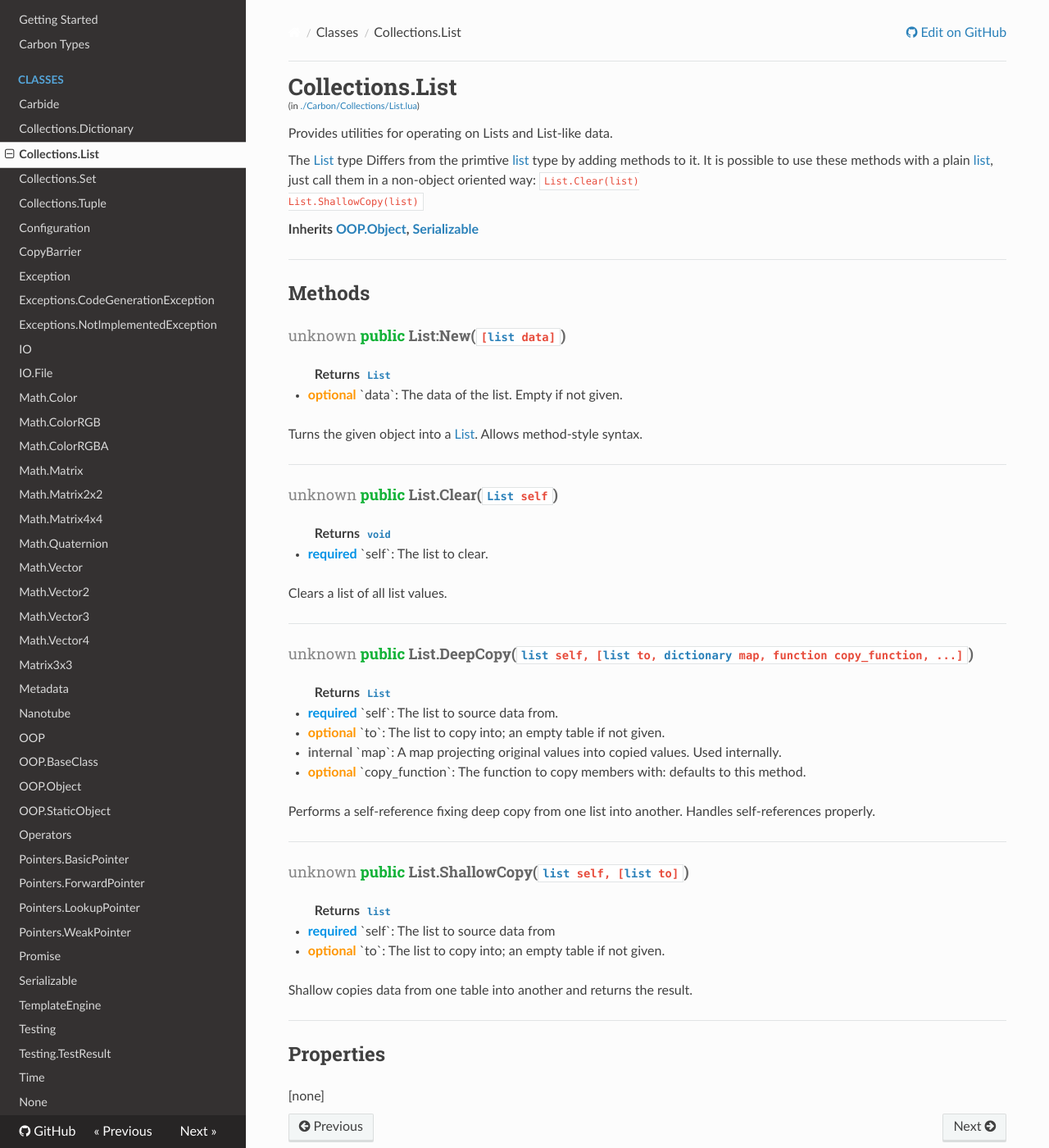
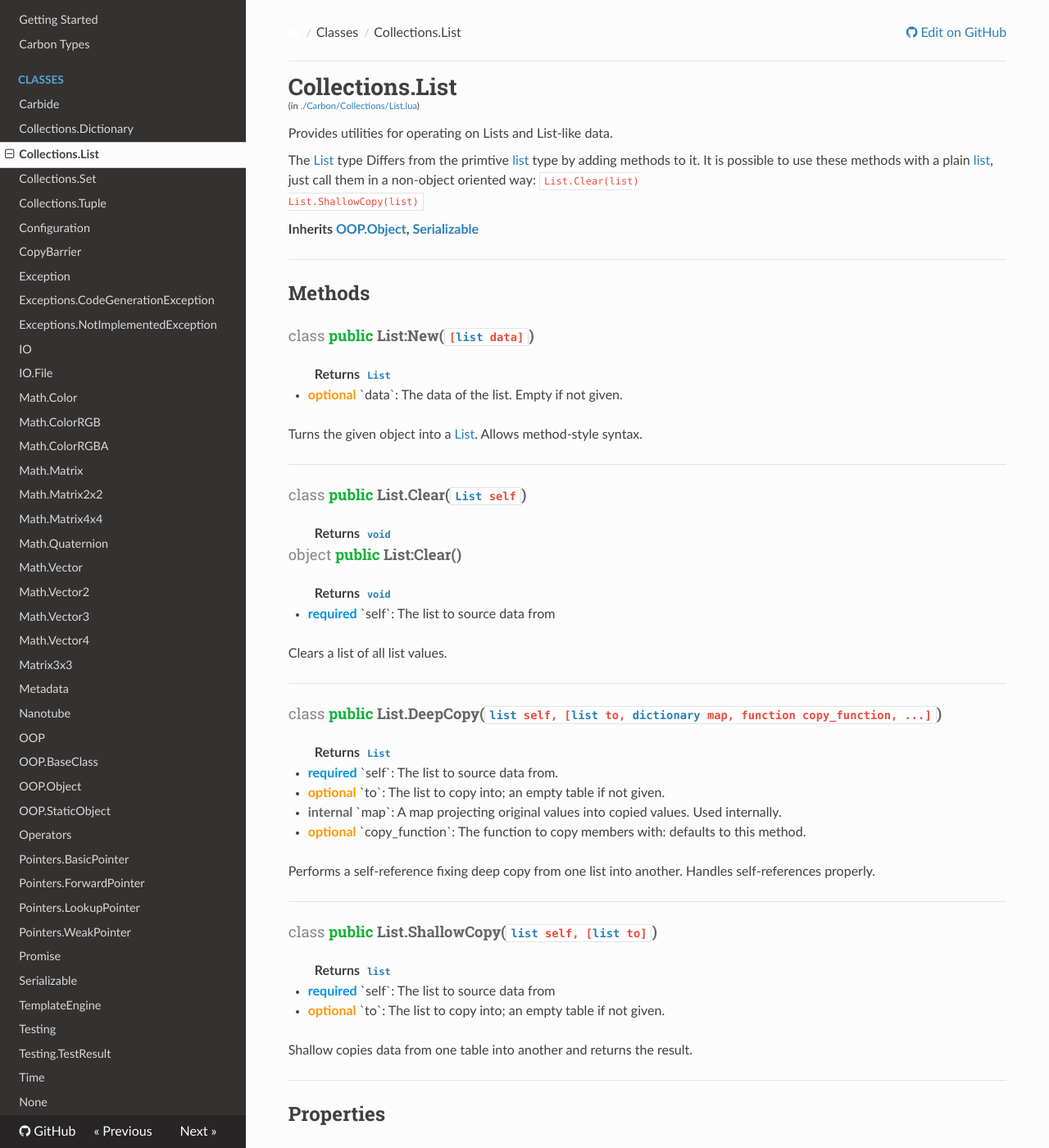
Before and after one commit to lua-carbon/carbon, an MkDocs documentation site: the page built from docs/Classes/Collections.List.md, in a window 1280 px wide and 1400 px high. Shown: the whole window at 82% size. Built offline with MkDocs 1.6.1, drawn with Linux system fonts in a browser that asks for light colours; nearby versions of some CDN libraries; old or Windows-style settings are respelled for this version of MkDocs.

Commit message:
Document macros, improve documentation

```diff
--- a/docs/Classes/Collections.List.md
+++ b/docs/Classes/Collections.List.md
@@ -14,7 +14,7 @@
 
 <hr />
 ## Methods
-<h4 class="method-name"><span class="doc-unknown">unknown</span> <span class="doc-visibility doc-public">public</span> List:New(<code>[<a href="Types#list">list</a> data]</code>)</h4>
+<h4 class="method-name"><span class="doc-scope doc-class">class</span> <span class="doc-visibility doc-public">public</span> List:New(<code>[<a href="Types#list">list</a> data]</code>)</h4>
 <p class="method-returns bold">Returns <code><a href="Classes/Collections.List">List</a></code></p>
 <ul class="doc-arg-list">
 <li><span class="doc-arg-level doc-optional">optional</span>  `data`: The data of the list. Empty if not given.</li>
@@ -23,15 +23,16 @@
 Turns the given object into a <a href="Classes/Collections.List">List</a>.
 Allows method-style syntax.
 <hr/>
-<h4 class="method-name"><span class="doc-unknown">unknown</span> <span class="doc-visibility doc-public">public</span> List.Clear(<code><a href="Classes/Collections.List">List</a> self</code>)</h4>
+<h4 class="method-name"><span class="doc-scope doc-class">class</span> <span class="doc-visibility doc-public">public</span> List.Clear(<code><a href="Classes/Collections.List">List</a> self</code>)</h4>
+<p class="method-returns bold">Returns <code><a href="Types#void">void</a></code></p><h4 class="method-name"><span class="doc-scope doc-object">object</span> <span class="doc-visibility doc-public">public</span> List:Clear()</h4>
 <p class="method-returns bold">Returns <code><a href="Types#void">void</a></code></p>
 <ul class="doc-arg-list">
-<li><span class="doc-arg-level doc-required">required</span>  `self`: The list to clear.</li>
+<li><span class="doc-arg-level doc-required">required</span>  `self`: The list to source data from</li>
 </ul>
 
 Clears a list of all list values.
 <hr/>
-<h4 class="method-name"><span class="doc-unknown">unknown</span> <span class="doc-visibility doc-public">public</span> List.DeepCopy(<code><a href="Types#list">list</a> self, [<a href="Types#list">list</a> to, <a href="Types#dictionary">dictionary</a> map, function copy_function, ...]</code>)</h4>
+<h4 class="method-name"><span class="doc-scope doc-class">class</span> <span class="doc-visibility doc-public">public</span> List.DeepCopy(<code><a href="Types#list">list</a> self, [<a href="Types#list">list</a> to, <a href="Types#dictionary">dictionary</a> map, function copy_function, ...]</code>)</h4>
 <p class="method-returns bold">Returns <code><a href="Classes/Collections.List">List</a></code></p>
 <ul class="doc-arg-list">
 <li><span class="doc-arg-level doc-required">required</span>  `self`: The list to source data from.</li>
@@ -43,7 +44,7 @@
 Performs a self-reference fixing deep copy from one list into another.
 Handles self-references properly.
 <hr/>
-<h4 class="method-name"><span class="doc-unknown">unknown</span> <span class="doc-visibility doc-public">public</span> List.ShallowCopy(<code><a href="Types#list">list</a> self, [<a href="Types#list">list</a> to]</code>)</h4>
+<h4 class="method-name"><span class="doc-scope doc-class">class</span> <span class="doc-visibility doc-public">public</span> List.ShallowCopy(<code><a href="Types#list">list</a> self, [<a href="Types#list">list</a> to]</code>)</h4>
 <p class="method-returns bold">Returns <code><a href="Types#list">list</a></code></p>
 <ul class="doc-arg-list">
 <li><span class="doc-arg-level doc-required">required</span>  `self`: The list to source data from</li>
```
Also changed, not shown: docs/Classes/Collections.Set.md (+3 -2 lines), docs/Classes/Collections.Tuple.md (+5 -4 lines), docs/Classes/Exceptions.CodeGenerationException.md (+5 -2 lines), docs/Classes/Exceptions.NotImplementedException.md (+5 -2 lines), 6 other files.
